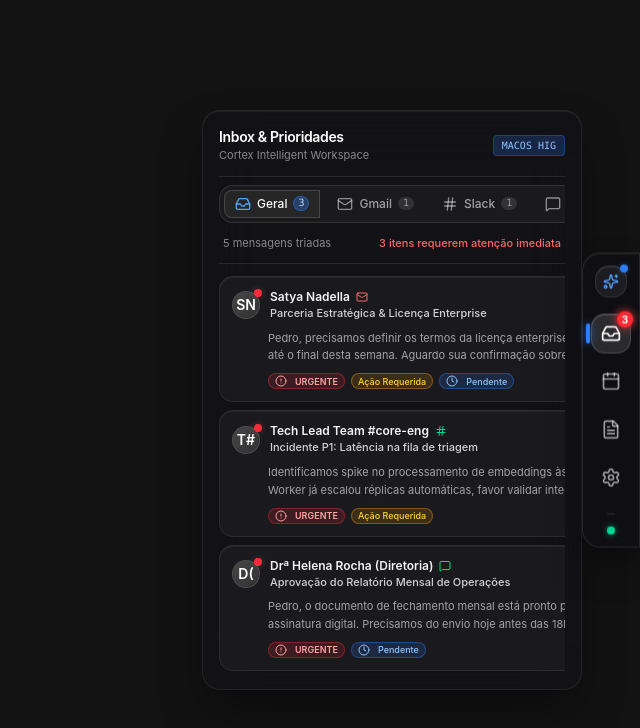
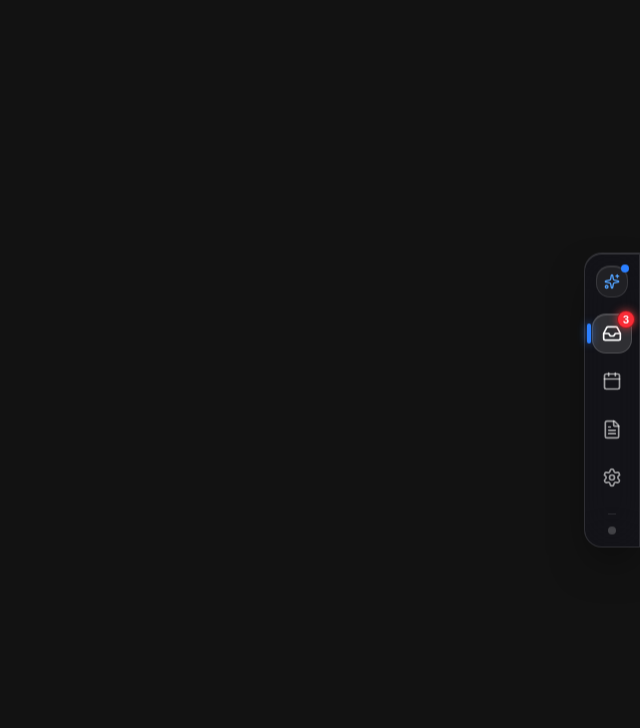
Before and after one commit to pedroramossg/Cortex, a React (Vite) app in the folder Cortex/: page / in a window 1280 px wide. Shown: the top 728 px of the page, without its empty margins (640-1280 px from the left). Built offline with nearby package versions, Linux system fonts and the light colour scheme.

Commit message:
feat: add dynamic sidebar expansion command, update window capabilities, and refine UI styling

```diff
--- a/Cortex/src-tauri/capabilities/default.json
+++ b/Cortex/src-tauri/capabilities/default.json
@@ -1,8 +1,8 @@
 {
   "$schema": "../gen/schemas/desktop-schema.json",
   "identifier": "default",
-  "description": "Capability for the main window",
-  "windows": ["main"],
+  "description": "Capability for main and tray_popover windows",
+  "windows": ["main", "tray_popover"],
   "permissions": [
     "core:default",
     "opener:default"
--- a/Cortex/src-tauri/tauri.conf.json
+++ b/Cortex/src-tauri/tauri.conf.json
@@ -15,8 +15,8 @@
       {
         "label": "main",
         "title": "cortex",
-        "width": 500,
-        "height": 680,
+        "width": 56,
+        "height": 580,
         "decorations": false,
         "transparent": true,
         "shadow": false,
--- a/Cortex/src/App.jsx
+++ b/Cortex/src/App.jsx
@@ -1,36 +1,87 @@
-import { useState } from "react";
+import { useState, useEffect, useCallback, useRef } from "react";
+import { motion, AnimatePresence } from "framer-motion";
+import { invoke } from "@tauri-apps/api/core";
 import { DockRail } from "@/components/dock/DockRail";
 import { NotificationList } from "@/components/inbox/NotificationList";
 
 function App() {
   const [activeTab, setActiveTab] = useState("inbox");
-  const [isFlyoutOpen, setIsFlyoutOpen] = useState(true);
+  const [isFlyoutOpen, setIsFlyoutOpen] = useState(false);
   const [highUrgencyCount, setHighUrgencyCount] = useState(3);
+  const isFlyoutOpenRef = useRef(isFlyoutOpen);
+  isFlyoutOpenRef.current = isFlyoutOpen;
+
+  // Garante que o estado inicial nativo seja colapsado (56px) para não bloquear a tela
+  useEffect(() => {
+    invoke("set_sidebar_expanded", { expanded: false }).catch(() => {});
+  }, []);
+
+  const handleTabChange = useCallback(async (tab) => {
+    setActiveTab(tab);
+    if (!isFlyoutOpen) {
+      // Expansão: redimensiona para 376px imediatamente antes de exibir para dar espaço à animação
+      try {
+        await invoke("set_sidebar_expanded", { expanded: true });
+      } catch (err) {
+        console.error("Falha ao expandir janela da Sidebar:", err);
+      }
+      setIsFlyoutOpen(true);
+    }
+  }, [isFlyoutOpen]);
+
+  const handleToggleFlyout = useCallback(async () => {
+    if (!isFlyoutOpen) {
+      // Expansão: invoca IPC do Tauri antes de renderizar o Flyout para preparar o canvas nativo
+      try {
+        await invoke("set_sidebar_expanded", { expanded: true });
+      } catch (err) {
+        console.error("Falha ao expandir janela da Sidebar:", err);
+      }
+      setIsFlyoutOpen(true);
+    } else {
+      // Colapso: apenas altera o estado React; o onExitComplete do AnimatePresence encolherá a janela
+      setIsFlyoutOpen(false);
+    }
+  }, [isFlyoutOpen]);
+
+  const handleExitComplete = useCallback(async () => {
+    // Redimensiona a janela nativa para 56px apenas após o término completo da animação de saída
+    if (!isFlyoutOpenRef.current) {
+      try {
+        await invoke("set_sidebar_expanded", { expanded: false });
+      } catch (err) {
+        console.error("Falha ao colapsar janela da Sidebar:", err);
+      }
+    }
+  }, []);
 
   return (
     <div className="relative min-h-screen w-full bg-transparent overflow-hidden text-white select-none pointer-events-none">
-      {/* Lateral Dock Flutuante Ancorada no Limite Direito */}
+      {/* Lateral Dock Flutuante Ancorada no Limite Direito (56px) */}
       <DockRail
         activeTab={activeTab}
-        onTabChange={(tab) => {
-          setActiveTab(tab);
-          setIsFlyoutOpen(true);
-        }}
+        onTabChange={handleTabChange}
         highUrgencyCount={highUrgencyCount}
         isOpen={isFlyoutOpen}
-        onToggleFlyout={() => setIsFlyoutOpen((prev) => !prev)}
+        onToggleFlyout={handleToggleFlyout}
       />
 
       {/* Flyout Panel Flutuante (Liquid Glass) Colado Imediatamente à Esquerda da Dock */}
+      <AnimatePresence mode="wait" onExitComplete={handleExitComplete}>
         {isFlyoutOpen && (
-        <aside
+          <motion.aside
+            key="cortex-flyout"
+            initial={{ opacity: 0, x: 20, scale: 0.98 }}
+            animate={{ opacity: 1, x: 0, scale: 1 }}
+            exit={{ opacity: 0, x: 16, scale: 0.98 }}
+            transition={{ duration: 0.18, ease: [0.16, 1, 0.3, 1] }}
             aria-label="Cortex Flyout Panel"
-          className="mac-vibrancy fixed right-[58px] top-1/2 -translate-y-1/2 w-[380px] h-[580px] rounded-2xl flex flex-col p-4 shadow-2xl z-40 pointer-events-auto"
+            className="mac-vibrancy fixed right-[56px] top-1/2 -translate-y-1/2 w-[320px] h-[580px] rounded-2xl flex flex-col p-3 shadow-2xl z-40 pointer-events-auto"
           >
             {/* Header do Flyout */}
-          <div className="flex items-center justify-between pb-3 border-b border-white/10 shrink-0">
+            <div className="flex items-center justify-between pb-2.5 border-b border-white/10 shrink-0">
               <div>
-              <h2 className="text-sm font-semibold text-white tracking-tight">
+                <h2 className="text-[13px] font-semibold text-white tracking-tight">
                   {activeTab === "inbox" && "Inbox & Prioridades"}
                   {activeTab === "calendar" && "Calendário & Reuniões"}
                   {activeTab === "obsidian" && "Notas Obsidian"}
@@ -38,7 +89,7 @@ function App() {
                 </h2>
                 <p className="text-[11px] text-white/50">Cortex Intelligent Workspace</p>
               </div>
-            <span className="text-[10px] uppercase font-mono px-2 py-0.5 rounded bg-blue-500/20 text-blue-300 border border-blue-500/30">
+              <span className="text-[9px] uppercase font-mono px-1.5 py-0.5 rounded bg-blue-500/20 text-blue-300 border border-blue-500/30">
                 macOS HIG
               </span>
             </div>
@@ -48,8 +99,8 @@ function App() {
               {activeTab === "inbox" && <NotificationList />}
 
               {activeTab === "calendar" && (
-              <div className="flex-1 flex flex-col items-center justify-center text-center p-6 gap-2 h-full text-white/60">
-                <div className="w-10 h-10 rounded-xl bg-white/[0.04] border border-white/10 flex items-center justify-center text-amber-400">
+                <div className="flex-1 flex flex-col items-center justify-center text-center p-4 gap-2 h-full text-white/60">
+                  <div className="w-9 h-9 rounded-xl bg-white/[0.04] border border-white/10 flex items-center justify-center text-amber-400">
                     📅
                   </div>
                   <h3 className="text-xs font-semibold text-white">Google Calendar Integrado</h3>
@@ -60,8 +111,8 @@ function App() {
               )}
 
               {activeTab === "obsidian" && (
-              <div className="flex-1 flex flex-col items-center justify-center text-center p-6 gap-2 h-full text-white/60">
-                <div className="w-10 h-10 rounded-xl bg-white/[0.04] border border-white/10 flex items-center justify-center text-purple-400">
+                <div className="flex-1 flex flex-col items-center justify-center text-center p-4 gap-2 h-full text-white/60">
+                  <div className="w-9 h-9 rounded-xl bg-white/[0.04] border border-white/10 flex items-center justify-center text-purple-400">
                     📝
                   </div>
                   <h3 className="text-xs font-semibold text-white">Obsidian Local Vault</h3>
@@ -72,8 +123,8 @@ function App() {
               )}
 
               {activeTab === "settings" && (
-              <div className="flex-1 flex flex-col items-center justify-center text-center p-6 gap-2 h-full text-white/60">
-                <div className="w-10 h-10 rounded-xl bg-white/[0.04] border border-white/10 flex items-center justify-center text-white/70">
+                <div className="flex-1 flex flex-col items-center justify-center text-center p-4 gap-2 h-full text-white/60">
+                  <div className="w-9 h-9 rounded-xl bg-white/[0.04] border border-white/10 flex items-center justify-center text-white/70">
                     ⚙️
                   </div>
                   <h3 className="text-xs font-semibold text-white">Preferências do Sistema</h3>
@@ -83,8 +134,9 @@ function App() {
                 </div>
               )}
             </div>
-        </aside>
+          </motion.aside>
         )}
+      </AnimatePresence>
     </div>
   );
 }
--- a/Cortex/src/components/dock/DockRail.jsx
+++ b/Cortex/src/components/dock/DockRail.jsx
@@ -78,7 +78,7 @@ export function DockRail({
   return (
     <aside
       aria-label="Cortex Navigation Rail"
-      className="dock-surface fixed right-0 top-1/2 -translate-y-1/2 z-50 flex flex-col items-center py-3 px-2 rounded-l-2xl rounded-r-none border-r-0 select-none pointer-events-auto"
+      className="dock-surface fixed right-0 top-1/2 -translate-y-1/2 z-50 flex flex-col items-center w-[56px] py-3 px-2 rounded-l-2xl rounded-r-none border-r-0 select-none pointer-events-auto"
     >
       {/* Top Brand Logo / Pulse Indicator */}
       <div className="mb-4 flex items-center justify-center">
--- a/Cortex/src/components/inbox/AppSwitcherPills.jsx
+++ b/Cortex/src/components/inbox/AppSwitcherPills.jsx
@@ -41,7 +41,7 @@ export function AppSwitcherPills({
         onValueChange={(val) => {
           if (val) onSelectApp?.(val);
         }}
-        className="flex items-center gap-1.5 p-1 bg-white/[0.04] border border-white/10 rounded-xl w-fit"
+        className="flex items-center gap-1 p-0.5 bg-white/[0.04] border border-white/10 rounded-xl w-fit"
       >
         {SERVICES.map((service) => {
           const Icon = service.icon;
@@ -54,18 +54,18 @@ export function AppSwitcherPills({
               value={service.id}
               aria-label={service.label}
               className={cn(
-                "flex items-center gap-1.5 px-2.5 py-1 h-7 rounded-lg text-xs font-medium transition-all duration-150 cursor-pointer",
+                "flex items-center gap-1 px-2 py-0.5 h-6 rounded-lg text-[11px] font-medium transition-all duration-150 cursor-pointer",
                 isSelected
                   ? "bg-white/[0.14] text-white shadow-[inset_0_1px_0_0_rgba(255,255,255,0.15)] border border-white/15"
                   : "text-white/60 hover:text-white hover:bg-white/[0.06] border border-transparent"
               )}
             >
-              <Icon className={cn("w-3.5 h-3.5", isSelected ? "text-blue-400" : "text-white/50")} />
+              <Icon className={cn("w-3 h-3", isSelected ? "text-blue-400" : "text-white/50")} />
               <span>{service.label}</span>
               {count > 0 && (
                 <span
                   className={cn(
-                    "text-[10px] font-mono px-1 py-0.2 rounded-full min-w-4 text-center leading-tight",
+                    "text-[9px] font-mono px-1 py-0.2 rounded-full min-w-3.5 text-center leading-tight",
                     isSelected
                       ? "bg-blue-500/30 text-blue-200 border border-blue-500/40"
                       : "bg-white/10 text-white/50"
--- a/Cortex/src/components/inbox/NotificationCard.jsx
+++ b/Cortex/src/components/inbox/NotificationCard.jsx
@@ -113,7 +113,7 @@ export function NotificationCard({
     <div
       onClick={onClick}
       className={cn(
-        "card-surface rounded-xl p-3 flex flex-col gap-2 cursor-pointer transition-all duration-150 relative select-none",
+        "card-surface rounded-xl p-2.5 flex flex-col gap-1.5 cursor-pointer transition-all duration-150 relative select-none",
         isSelected
           ? "border-blue-500/40 bg-white/[0.08] shadow-[inset_0_1px_0_0_rgba(59,130,246,0.2)]"
           : "border-white/10 hover:border-white/20 hover:bg-white/[0.06]"
@@ -121,25 +121,25 @@ export function NotificationCard({
     >
       {/* Header: Avatar, Remetente, Serviço e Timestamp */}
       <div className="flex items-start justify-between gap-2">
-        <div className="flex items-center gap-2.5 min-w-0">
+        <div className="flex items-center gap-2 min-w-0">
           <div className="relative shrink-0">
-            <Avatar className="w-7 h-7 bg-white/10 border border-white/15 text-[11px] font-semibold text-white">
+            <Avatar className="w-6 h-6 bg-white/10 border border-white/15 text-[10px] font-semibold text-white">
               <AvatarFallback className="bg-gradient-to-br from-white/15 to-white/5 text-white">
                 {initials}
               </AvatarFallback>
             </Avatar>
             {/* Unread indicator dot */}
             {urgency === "HIGH" && (
-              <span className="absolute -top-0.5 -right-0.5 flex h-2 w-2">
+              <span className="absolute -top-0.5 -right-0.5 flex h-1.5 w-1.5">
                 <span className="animate-ping absolute inline-flex h-full w-full rounded-full bg-red-400 opacity-75" />
-                <span className="relative inline-flex rounded-full h-2 w-2 bg-red-500" />
+                <span className="relative inline-flex rounded-full h-1.5 w-1.5 bg-red-500" />
               </span>
             )}
           </div>
 
           <div className="min-w-0 flex flex-col">
             <div className="flex items-center gap-1.5">
-              <span className="text-xs font-semibold text-white/95 truncate">
+              <span className="text-[12px] font-semibold text-white/95 truncate">
                 {displayName}
               </span>
               <ServiceIcon service={service} />
@@ -156,18 +156,18 @@ export function NotificationCard({
       </div>
 
       {/* Snippet de Texto Seguro (Anti-XSS: Zero dangerouslySetInnerHTML) */}
-      <p className="text-[11px] text-white/60 line-clamp-2 leading-relaxed pl-9">
+      <p className="text-[10.5px] text-white/60 line-clamp-2 leading-relaxed pl-8">
         {snippet}
       </p>
 
       {/* Badges de Status & Urgência */}
-      <div className="flex items-center gap-1.5 pl-9 flex-wrap">
+      <div className="flex items-center gap-1.5 pl-8 flex-wrap">
         {urgency === "HIGH" && (
           <Badge
             variant="outline"
-            className="text-[9px] px-1.5 py-0 h-4 border-red-500/40 text-red-300 bg-red-500/15 font-semibold"
+            className="text-[8.5px] px-1.5 py-0 h-3.5 border-red-500/40 text-red-300 bg-red-500/15 font-semibold"
           >
-            <AlertCircle className="w-2.5 h-2.5 mr-1" />
+            <AlertCircle className="w-2.5 h-2.5 mr-0.5" />
             URGENTE
           </Badge>
         )}
@@ -175,7 +175,7 @@ export function NotificationCard({
         {requires_action && (
           <Badge
             variant="outline"
-            className="text-[9px] px-1.5 py-0 h-4 border-amber-500/40 text-amber-300 bg-amber-500/15"
+            className="text-[8.5px] px-1.5 py-0 h-3.5 border-amber-500/40 text-amber-300 bg-amber-500/15"
           >
             Ação Requerida
           </Badge>
@@ -184,9 +184,9 @@ export function NotificationCard({
         {is_approval_pending && (
           <Badge
             variant="outline"
-            className="text-[9px] px-1.5 py-0 h-4 border-blue-500/40 text-blue-300 bg-blue-500/15"
+            className="text-[8.5px] px-1.5 py-0 h-3.5 border-blue-500/40 text-blue-300 bg-blue-500/15"
           >
-            <Clock className="w-2.5 h-2.5 mr-1" />
+            <Clock className="w-2.5 h-2.5 mr-0.5" />
             Pendente
           </Badge>
         )}
--- a/Cortex/src/components/inbox/NotificationList.jsx
+++ b/Cortex/src/components/inbox/NotificationList.jsx
@@ -100,25 +100,25 @@ export function NotificationList({
   return (
     <div className="flex flex-col h-full overflow-hidden">
       {/* Top Filter Bar: AppSwitcherPills */}
-      <div className="pb-3 border-b border-white/10">
+      <div className="pb-2 border-b border-white/10">
         <AppSwitcherPills
           selectedApp={selectedApp}
           onSelectApp={setSelectedApp}
           counts={counts}
         />
-        <div className="flex items-center justify-between mt-2 px-1 text-[11px] text-white/50">
+        <div className="flex items-center justify-between mt-1.5 px-0.5 text-[10.5px] text-white/50">
           <span>{filteredMessages.length} mensagens triadas</span>
           {counts.all > 0 && (
             <span className="text-red-400 font-medium">
-              {counts.all} itens requerem atenção imediata
+              {counts.all} requerem atenção
             </span>
           )}
         </div>
       </div>
 
       {/* Lista Rolável com ScrollArea */}
-      <ScrollArea className="flex-1 -mx-2 px-2 mt-2">
-        <div className="flex flex-col gap-2 py-1">
+      <ScrollArea className="flex-1 -mx-1 px-1 mt-1.5">
+        <div className="flex flex-col gap-1.5 py-1">
           {filteredMessages.length > 0 ? (
             filteredMessages.map((message) => (
               <NotificationCard
--- a/Cortex/src/styles/globals.css
+++ b/Cortex/src/styles/globals.css
@@ -146,11 +146,11 @@
 }
 
 .mac-vibrancy {
-  background: rgba(18, 18, 24, 0.72);
-  backdrop-filter: blur(28px) saturate(190%);
-  -webkit-backdrop-filter: blur(28px) saturate(190%);
-  border: 1px solid rgba(255, 255, 255, 0.08);
-  box-shadow: 0 24px 48px -12px rgba(0, 0, 0, 0.5), inset 0 1px 0 rgba(255, 255, 255, 0.06);
+  background: rgba(24, 24, 32, 0.52);
+  backdrop-filter: blur(24px) saturate(190%);
+  -webkit-backdrop-filter: blur(24px) saturate(190%);
+  border: 1px solid rgba(255, 255, 255, 0.12);
+  box-shadow: 0 24px 48px -12px rgba(0, 0, 0, 0.45), inset 0 1px 0 0 rgba(255, 255, 255, 0.15);
 }
 
 .hairline-border {
@@ -158,21 +158,21 @@
 }
 
 .dock-surface {
-  background: rgba(15, 15, 20, 0.85);
-  backdrop-filter: blur(24px) saturate(180%);
-  -webkit-backdrop-filter: blur(24px) saturate(180%);
-  border: 1px solid rgba(255, 255, 255, 0.10);
-  box-shadow: 0 20px 40px -10px rgba(0, 0, 0, 0.6), inset 0 1px 0 rgba(255, 255, 255, 0.08);
+  background: rgba(20, 20, 28, 0.65);
+  backdrop-filter: blur(24px) saturate(190%);
+  -webkit-backdrop-filter: blur(24px) saturate(190%);
+  border: 1px solid rgba(255, 255, 255, 0.12);
+  box-shadow: 0 20px 40px -10px rgba(0, 0, 0, 0.5), inset 0 1px 0 0 rgba(255, 255, 255, 0.15);
 }
 
 .card-surface {
-  background: rgba(255, 255, 255, 0.04);
-  border: 1px solid rgba(255, 255, 255, 0.08);
-  box-shadow: inset 0 1px 0 0 rgba(255, 255, 255, 0.06);
+  background: rgba(255, 255, 255, 0.05);
+  border: 1px solid rgba(255, 255, 255, 0.10);
+  box-shadow: inset 0 1px 0 0 rgba(255, 255, 255, 0.08);
   transition: background-color 0.15s ease, border-color 0.15s ease;
 }
 
 .card-surface:hover {
   background: rgba(255, 255, 255, 0.08);
-  border-color: rgba(255, 255, 255, 0.12);
+  border-color: rgba(255, 255, 255, 0.14);
 }
```
Also changed, not shown: 1 other file (tests, documents, lock files or other folders). Lines whose indentation alone changed are shown as unchanged.
